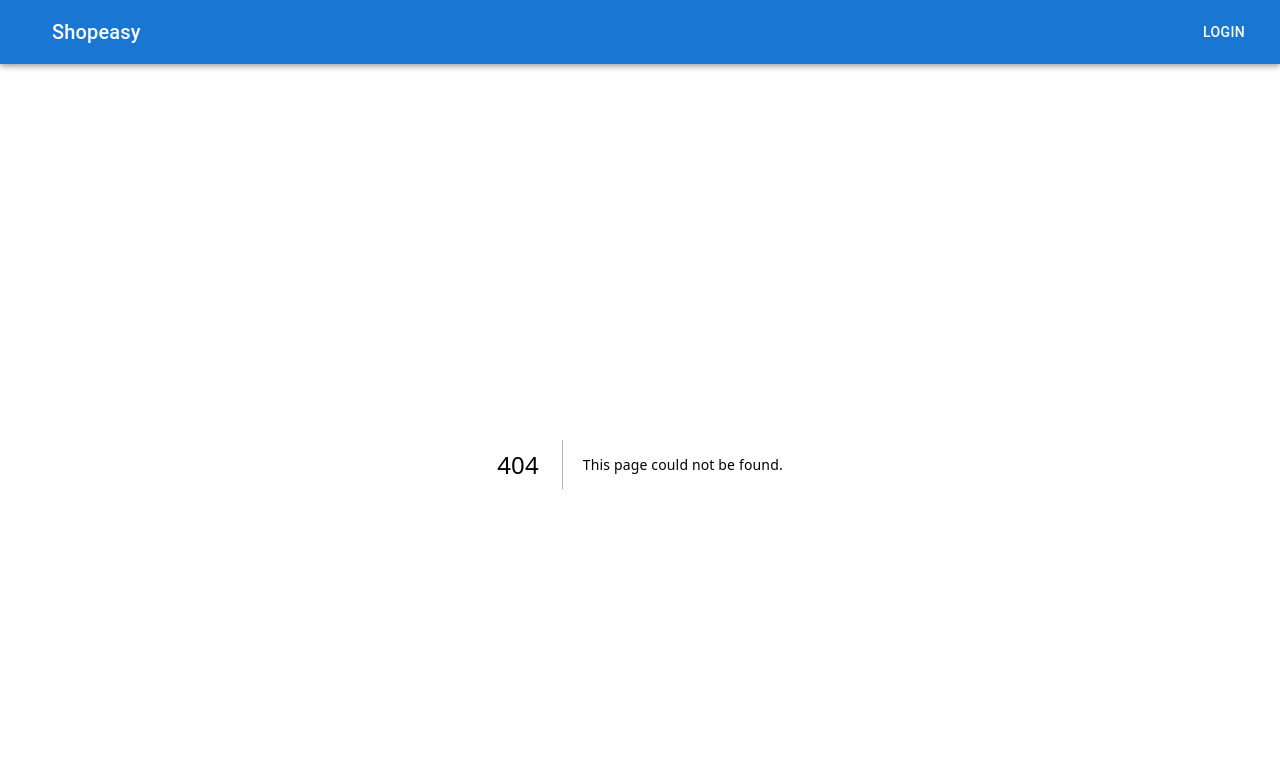
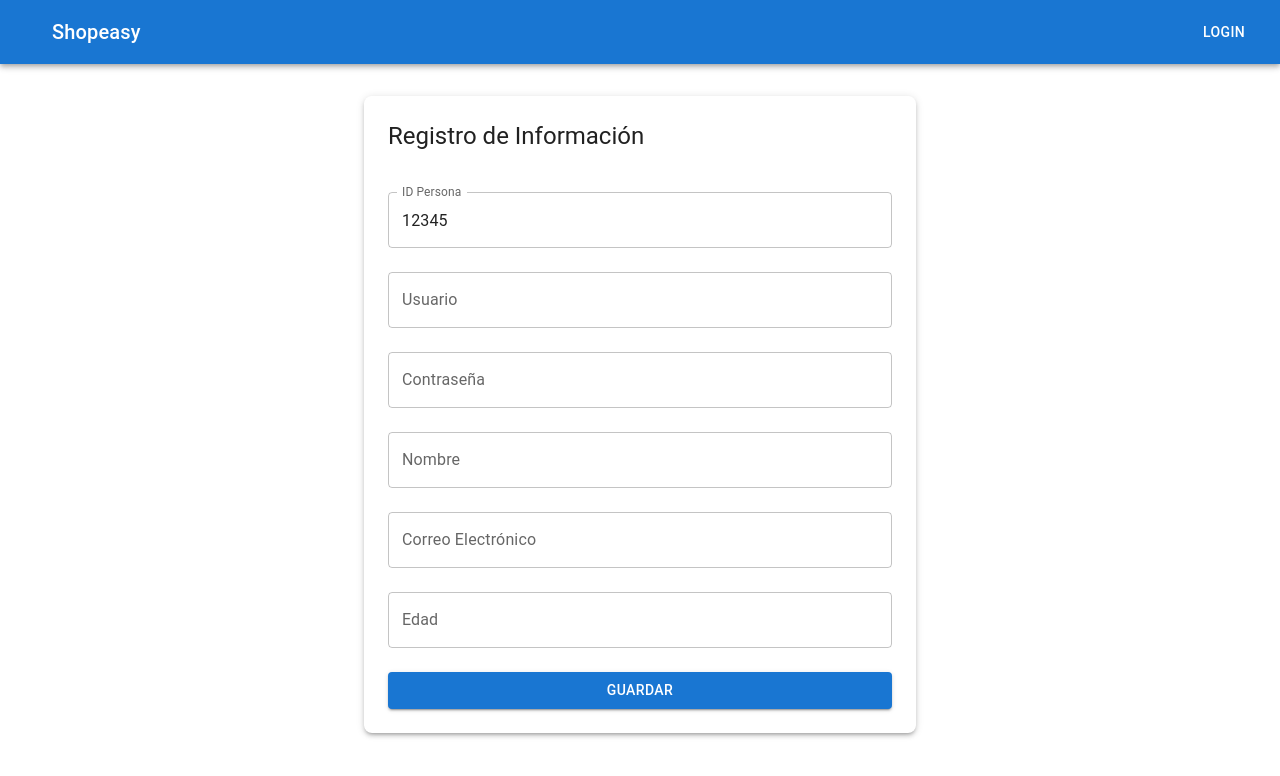
Before and after one commit to Dxnium/grupo4, a Next.js app: page /insertar in a window 1280 px wide. Before the commit this address had no page. Shown: the top 776 px of the page. Built offline with nearby package versions, Linux system fonts and the light colour scheme.

Commit message:
layout y login page

```diff
--- /dev/null
+++ b/src/app/(routes)/insertar/page.tsx
@@ -0,0 +1,91 @@
+"use client";
+import { useState } from "react";
+import { useRouter } from "next/navigation";
+import { TextField, Button, Container, Typography, Box } from "@mui/material";
+
+const InsertPage = () => {
+  const router = useRouter();
+  const [formData, setFormData] = useState({
+    personaId: "12345", // ID fija o puedes pasarla como prop
+    nombreUsuario: "",
+    contrasena: "",
+    nombre: "",
+    email: "",
+    age: "",
+  });
+
+  const handleChange = (e: React.ChangeEvent<HTMLInputElement>) => {
+    setFormData({ ...formData, [e.target.name]: e.target.value });
+  };
+
+  const handleSubmit = (e: React.FormEvent) => {
+    e.preventDefault();
+    console.log("Datos enviados:", formData);
+  };
+
+  return (
+    <Container maxWidth="sm">
+      <Box sx={{ mt: 4, p: 3, boxShadow: 3, borderRadius: 2 }}>
+        <Typography variant="h5" sx={{ mb: 3 }}>
+          Registro de Información
+        </Typography>
+        <form onSubmit={handleSubmit}>
+          <TextField
+            label="ID Persona"
+            name="personaId"
+            value={formData.personaId}
+            fullWidth
+            margin="normal"
+            InputProps={{ readOnly: true }}
+          />
+          <TextField
+            label="Usuario"
+            name="nombreUsuario"
+            value={formData.nombreUsuario}
+            onChange={handleChange}
+            fullWidth
+            margin="normal"
+          />
+          <TextField
+            label="Contraseña"
+            name="contrasena"
+            type="password"
+            value={formData.contrasena}
+            onChange={handleChange}
+            fullWidth
+            margin="normal"
+          />
+          <TextField
+            label="Nombre"
+            name="nombre"
+            value={formData.nombre}
+            onChange={handleChange}
+            fullWidth
+            margin="normal"
+          />
+          <TextField
+            label="Correo Electrónico"
+            name="email"
+            value={formData.email}
+            onChange={handleChange}
+            fullWidth
+            margin="normal"
+          />
+          <TextField
+            label="Edad"
+            name="age"
+            value={formData.age}
+            onChange={handleChange}
+            fullWidth
+            margin="normal"
+          />
+          <Button type="submit" variant="contained" color="primary" fullWidth sx={{ mt: 2 }}>
+            Guardar
+          </Button>
+        </form>
+      </Box>
+    </Container>
+  );
+};
+
+export default InsertPage;
--- a/src/app/layout.tsx
+++ b/src/app/layout.tsx
@@ -15,7 +15,7 @@ const geistMono = Geist_Mono({
 });
 
 export const metadata: Metadata = {
-  title: "Create Next App",
+  title: "Shopeasy",
   description: "Generated by create next app",
 };
 
```
